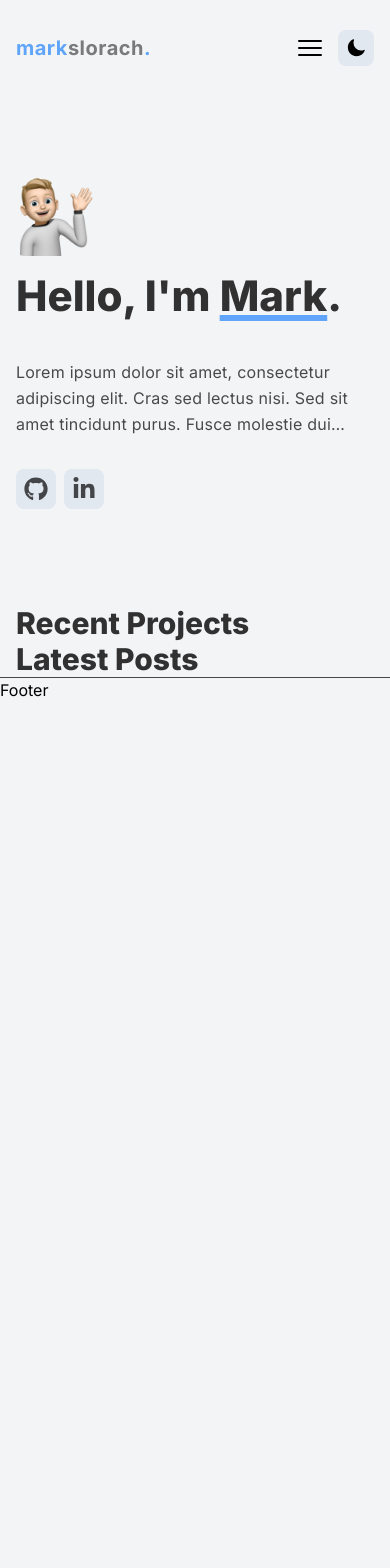
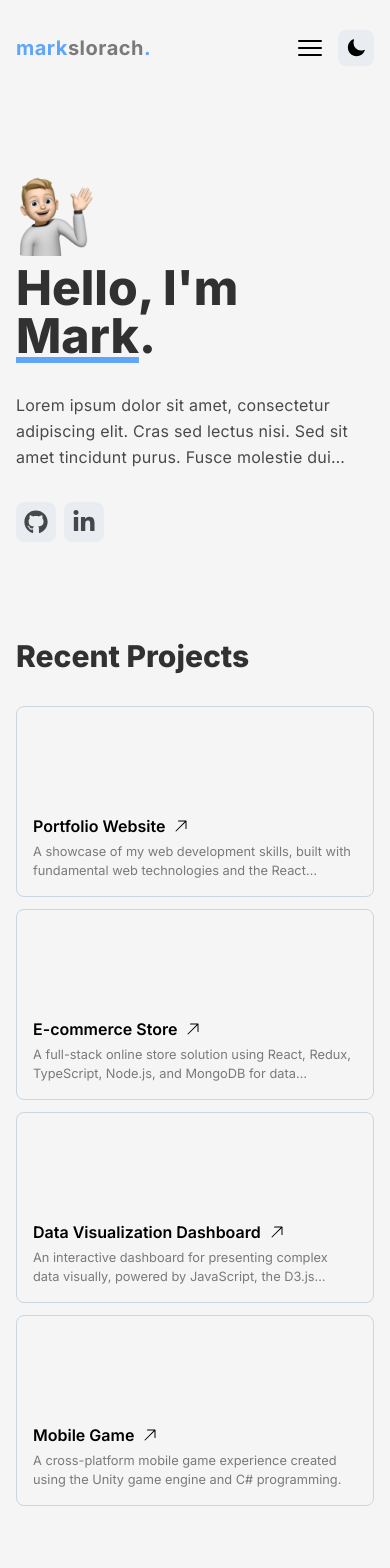
Before and after one commit to markslorach/portfolio_website, a Next.js app: page / in a window 390 px wide. Shown: the top 1568 px of the page. Before the commit the page ends 844 px from the top, so only its background shows below. Built offline with nearby package versions, Linux system fonts and the light colour scheme.

Commit message:
bento grid project card

```diff
--- a/app/(site)/page.tsx
+++ b/app/(site)/page.tsx
@@ -1,13 +1,14 @@
 // Components
 import Hero from "../components/Hero";
+import ProjectCard from "../components/ProjectCard";
 
 export default function Home() {
   return (
     <main>
-      <Hero/>
-      <section>
-        <h2 className="heading-h2">Recent Projects</h2>
-      </section>
+      <Hero />
+      <h2 className="heading-h2 mb-8">Recent Projects</h2>
+      <ProjectCard />
+
       <section>
         <h2 className="heading-h2">Latest Posts</h2>
       </section>
--- a/app/components/Hero.tsx
+++ b/app/components/Hero.tsx
@@ -1,10 +1,13 @@
 import Image from "next/image";
+import Link from "next/link";
 
 // Icons
-import { Github, Linkedin } from "lucide-react";
 import { FaLinkedinIn, FaGithub } from "react-icons/fa6";
 
-import Link from "next/link";
+const socialLinks = [
+  { icon: FaGithub, href: "https://github.com/markslorach" },
+  { icon: FaLinkedinIn, href: "https://www.linkedin.com/in/markslorach/" },
+];
 
 const Hero = () => {
   return (
@@ -12,34 +15,41 @@ const Hero = () => {
       <figure>
         <Image
           src="/images/me.png"
-          alt="Mark Slorach avatar"
+          alt="Mark Slorach Avatar"
           width={400}
           height={400}
           className="mb-2 h-20 w-20 rounded-lg"
           priority={true}
         />
       </figure>
-
-      <h1 className="heading-h1 mb-8">
+      <div className="flex flex-col space-y-8">
+        <h1 className="heading-h1">
           Hello, I&apos;m{" "}
           <span className="underline decoration-blue-400 decoration-[6px] underline-offset-4">
             Mark
           </span>
           .
         </h1>
-      <p className="font-base mb-8 line-clamp-3 leading-relaxed tracking-[0.015rem] text-black/70 dark:text-white/70">
-        Lorem ipsum dolor sit amet, consectetur adipiscing elit. Cras sed lectus
-        nisi. Sed sit amet tincidunt purus. Fusce molestie dui ullamcorper nulla
-        facilisis ornare. In in facilisis lorem. Vivamus mattis, tellus ac
-        molestie mollis, est magna vestibulum ante.
+        <p className="font-base line-clamp-3 leading-relaxed tracking-[0.015rem] text-black/70 dark:text-white/70">
+          Lorem ipsum dolor sit amet, consectetur adipiscing elit. Cras sed
+          lectus nisi. Sed sit amet tincidunt purus. Fusce molestie dui
+          ullamcorper nulla facilisis ornare. In in facilisis lorem. Vivamus
+          mattis, tellus ac molestie mollis, est magna vestibulum ante.
         </p>
-      <div className="flex space-x-2 text-black/70 dark:text-white/70">
-        <Link className="rounded-lg bg-slate-200 p-2 dark:bg-white/10" href="/">
-          <FaGithub className="h-6 w-6" />
+        <div className="flex space-x-2">
+          {socialLinks.map((link, idx) => (
+            <Link
+              key={idx}
+              href={link.href}
+              target="_blank"
+              className="rounded-lg bg-slate-200/60 p-2 dark:bg-white/10"
+            >
+              {
+                <link.icon className="h-6 w-6 text-black/70 dark:text-white/80" />
+              }
             </Link>
-        <Link className="rounded-lg bg-slate-200 p-2 dark:bg-white/10" href="/">
-          <FaLinkedinIn className="h-6 w-6" />
-        </Link>
+          ))}
+        </div>
       </div>
     </section>
   );
--- a/app/components/MobileNav.tsx
+++ b/app/components/MobileNav.tsx
@@ -29,7 +29,7 @@ const MobileNav = () => {
               <DropdownMenuItem
                 asChild
                 key={idx}
-                className="py-2 pl-3 text-lg font-semibold tracking-wide text-black/50 dark:text-white/70 dark:focus:bg-white/10"
+                className="font-base py-2 pl-3 text-lg tracking-wide text-black/50 dark:text-white/70 dark:focus:bg-white/10"
               >
                 <Link href={link.href}>{`/${link.label}`}</Link>
               </DropdownMenuItem>
--- /dev/null
+++ b/app/components/ProjectCard.tsx
@@ -0,0 +1,73 @@
+// Icons
+import { ArrowUpRightIcon } from "@heroicons/react/24/solid";
+
+const ProjectCard = () => {
+  const dummyData = [
+    {
+      id: 1,
+      title: "Portfolio Website",
+      slug: "portfolio-website",
+      tags: ["HTML", "CSS", "JavaScript", "React"],
+      summary:
+        "A showcase of my web development skills, built with fundamental web technologies and the React framework.",
+    },
+    {
+      id: 2,
+      title: "E-commerce Store",
+      slug: "e-commerce-store",
+      tags: ["React", "Redux", "TypeScript", "Node.js", "MongoDB"],
+      summary:
+        "A full-stack online store solution using React, Redux, TypeScript, Node.js, and MongoDB for data management.",
+    },
+    {
+      id: 3,
+      title: "Data Visualization Dashboard",
+      slug: "data-visualization-dashboard",
+      tags: ["JavaScript", "D3.js", "React"],
+      summary:
+        "An interactive dashboard for presenting complex data visually, powered by JavaScript, the D3.js library, and React.",
+    },
+    {
+      id: 4,
+      title: "Mobile Game",
+      slug: "mobile-game",
+      tags: ["Unity", "C#", "iOS", "Android"],
+      summary:
+        "A cross-platform mobile game experience created using the Unity game engine and C# programming.",
+    },
+    {
+      id: 5,
+      title: "Mobile Game",
+      slug: "mobile-game",
+      tags: ["Unity", "C#", "iOS", "Android"],
+      summary:
+        "A cross-platform mobile game experience created using the Unity game engine and C# programming.",
+    },
+  ];
+
+  const cardStyles = `flex flex-col justify-end rounded-lg border border-slate-300 p-4 dark:border-white/30`;
+
+  return (
+    <section className="mb-20">
+      <div className="grid h-[800px] grid-cols-1 gap-3 sm:h-[400px] sm:grid-cols-11">
+        {dummyData
+          .map((project, idx) => (
+            <div
+              key={idx}
+              className={`${cardStyles} ${idx === 0 || idx === 3 ? "sm:col-span-6" : idx === 1 || idx === 2 ? "sm:col-span-5" : ""}`}
+            >
+              <h2 className="mb-2 flex items-center font-semibold leading-none">
+                {project.title} <ArrowUpRightIcon className="ml-2 h-4 w-4" />
+              </h2>
+              <small className="line-clamp-2 text-black/50">
+                {project.summary}
+              </small>
+            </div>
+          ))
+          .slice(0, 4)}
+      </div>
+    </section>
+  );
+};
+
+export default ProjectCard;
--- a/app/components/ThemeButton.tsx
+++ b/app/components/ThemeButton.tsx
@@ -22,7 +22,7 @@ const ThemeButton = () => {
       <button
         aria-label="Toggle Theme"
         type="button"
-        className="rounded-lg p-2 transition-colors bg-slate-200 dark:bg-white/10"
+        className="rounded-lg bg-slate-200/60 p-2 transition-colors dark:bg-white/10"
         onClick={toggleTheme}
       >
         {resolvedTheme === "dark" ? (
--- a/app/globals.css
+++ b/app/globals.css
@@ -3,13 +3,13 @@
 @tailwind utilities;
 
 body {
-  @apply bg-[#f3f4f6] dark:bg-slate-900;
+  @apply bg-neutral-100 dark:bg-slate-900;
 }
 
 .heading-h1 {
-  @apply text-[42px] sm:text-5xl font-extrabold text-black/80 dark:text-white/90;
+  @apply text-5xl font-extrabold leading-none text-black/80 dark:text-white/90;
 }
 
 .heading-h2 {
-  @apply text-3xl font-extrabold text-black/80 dark:text-white/90 sm:text-4xl;
+  @apply text-3xl font-extrabold text-black/80 dark:text-white/90 sm:text-3xl;
 }
```
Lines whose indentation alone changed are shown as unchanged.
